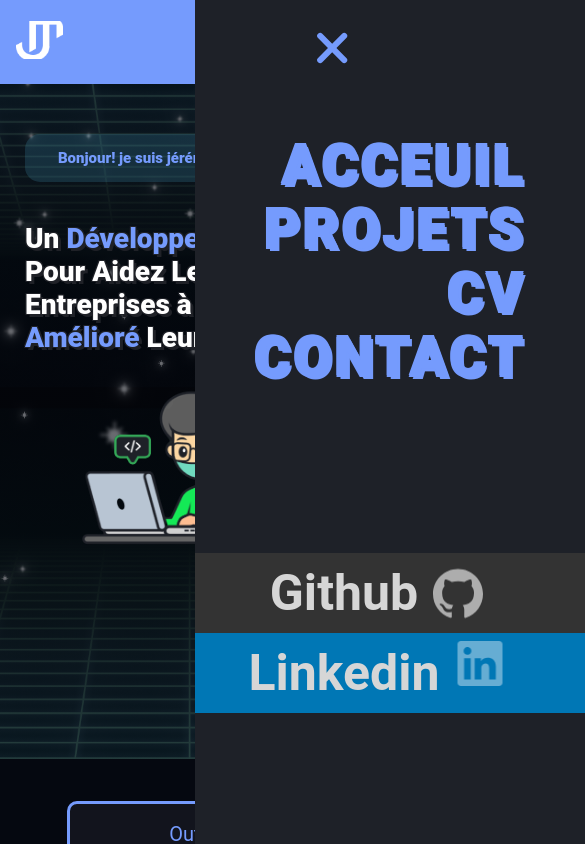
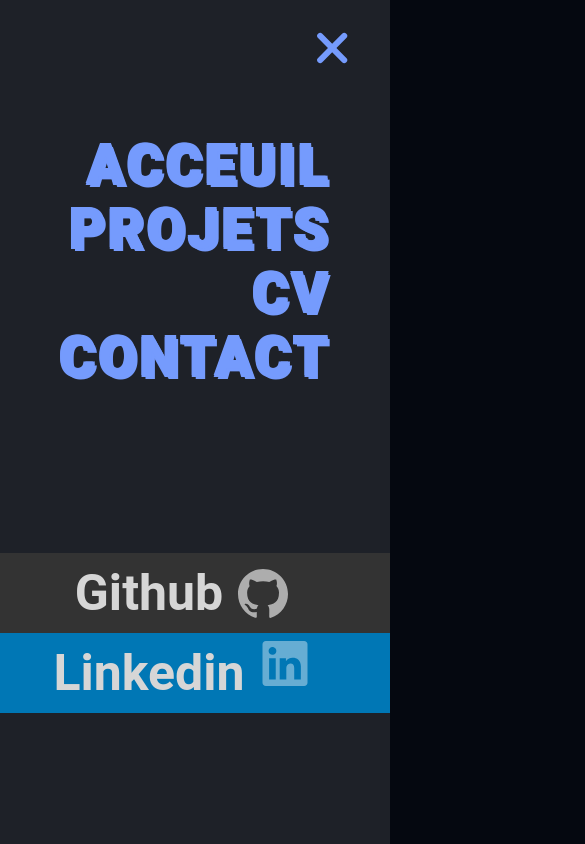
Before and after one commit to jeremymillet/Portfolio, a Vue app: page / in a window 390 px wide. Both pictures are taken after a click on the label 328 px from the left and 47 px from the top of the page. Shown: the top 844 px of the page, 585 px wide, since content can reach past the window. Built offline with nearby package versions, Linux system fonts and the light colour scheme.

Commit message:
try fix bug affichage mobile

```diff
--- a/src/main.css
+++ b/src/main.css
@@ -130,8 +130,12 @@ body {
     -webkit-transform: translateZ(0);
     transform: translateZ(0);
 }
+
 /* Exclure .navigation et ses enfants de la transformation */
-
+:not(.navigation){
+    -webkit-transform: none;
+    transform: none;
+}
 @keyframes wobble {
     0% {
         -webkit-transform: translateZ(0) scale(1);
```
